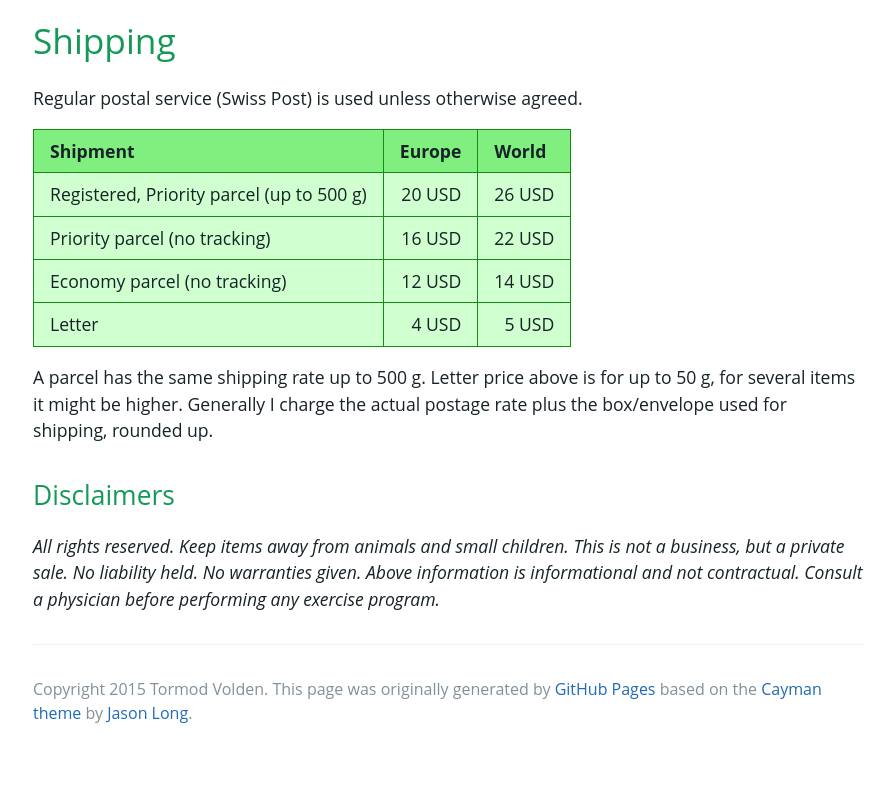
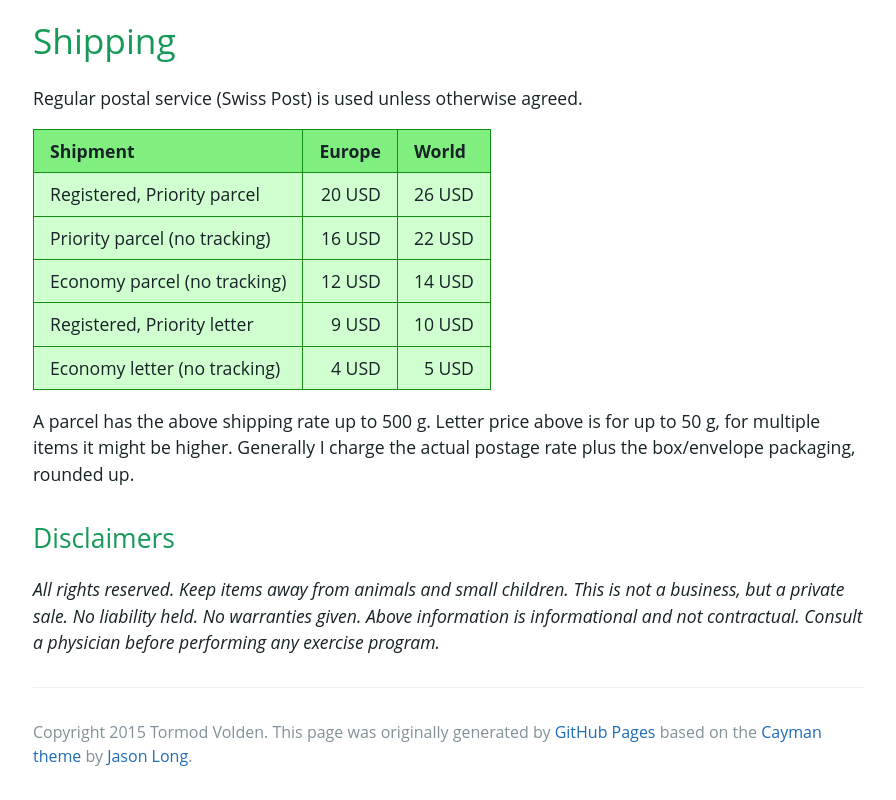
Before and after one commit to tormodvolden/tormodvolden.github.io, a plain HTML site: page shipping.html in a window 1280 px wide. Shown: the part 903-1703 px from the top of the page, without its empty margins (191-1087 px from the left). Before the commit the page ends 1660 px from the top, so only its background shows below. Drawn offline with Linux system fonts and the light colour scheme.

Commit message:
shipping updated

```diff
--- a/shipping.html
+++ b/shipping.html
@@ -77,7 +77,7 @@ Regular postal service (Swiss Post) is used unless otherwise agreed.
   <th>World</th>
   </tr>
   <tr>
-  <td>Registered, Priority parcel (up to 500 g)</td>
+  <td>Registered, Priority parcel</td>
   <td class="price">20 USD</td>
   <td class="price">26 USD</td>
   </tr>
@@ -92,14 +92,19 @@ Regular postal service (Swiss Post) is used unless otherwise agreed.
   <td class="price">14 USD</td>
   </tr>
   <tr>
-  <td>Letter</td>
+  <td>Registered, Priority letter</td>
+  <td class="price">9 USD</td>
+  <td class="price">10 USD</td>
+  </tr>
+  <tr>
+  <td>Economy letter (no tracking)</td>
   <td class="price">4 USD</td>
   <td class="price">5 USD</td>
   </tr>
 </table>
 
 <p>
-A parcel has the same shipping rate up to 500 g. Letter price above is for up to 50 g, for several items it might be higher. Generally I charge the actual postage rate plus the box/envelope used for shipping, rounded up.
+A parcel has the above shipping rate up to 500 g. Letter price above is for up to 50 g, for multiple items it might be higher. Generally I charge the actual postage rate plus the box/envelope packaging, rounded up.
 </p>
 
 <h2>Disclaimers</h2>
```
